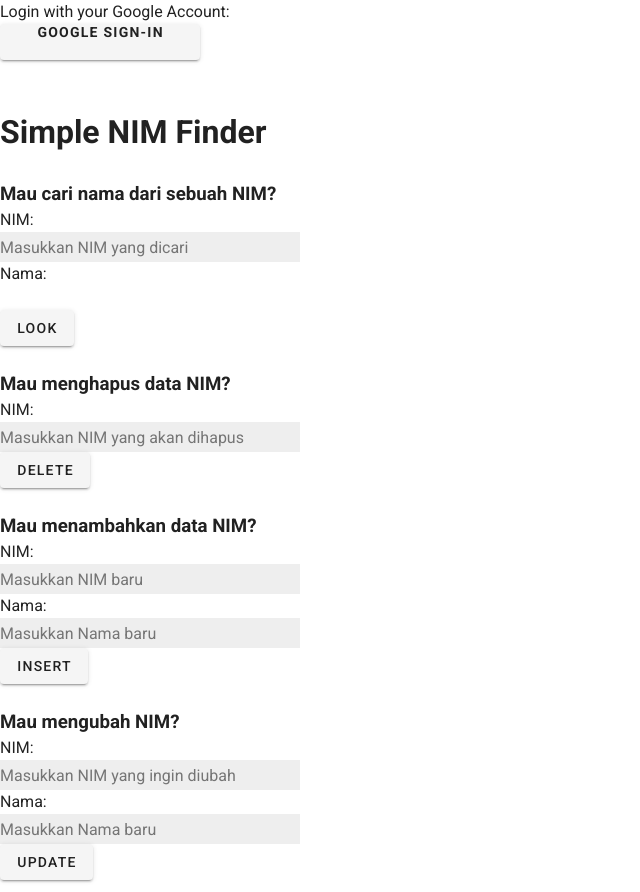
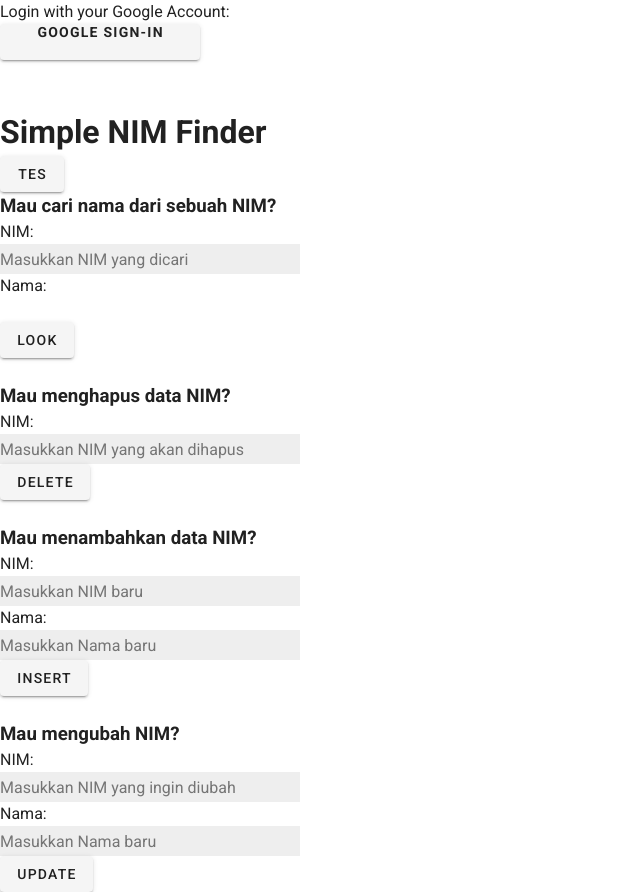
Before and after one commit to hollyyph/simpleNIMview, a Vue app: page / in a window 1280 px wide. Shown: the whole page, without its empty margins (0-640 px from the left). Built offline with nearby package versions, Linux system fonts and the light colour scheme; no server answers.

Commit message:
try test

```diff
--- a/src/components/FormInput.vue
+++ b/src/components/FormInput.vue
@@ -4,6 +4,7 @@
   <h1>Simple NIM Finder</h1>
   </div>
   <div>
+    <v-btn @click="test()">Tes</v-btn>
     <br>
     <h3> Mau cari nama dari sebuah NIM?</h3>
     <form>
@@ -182,6 +183,8 @@ export default {
             var url = "/api/simplenims/" + this.nim1
             this.$axios.get(url)
                 .then((res) =>{
+                    // console.log('req ', JSON.stringify(req))
+                    console.log('res ', JSON.stringify(res))
                     this.nama1 = res.data.nama
                     console.log("Succeed GET data NIM " + this.nim1)
                     this.message = res.message
@@ -192,6 +195,10 @@ export default {
                     this.message = err
                 })
         },
+        test() {
+            var url = "/api/simplenims/"
+            this.$axios.get(url).then((res) => alert('res ', res)).catch((err) => alert(err))
+        }
      },
 }
 </script>
```
